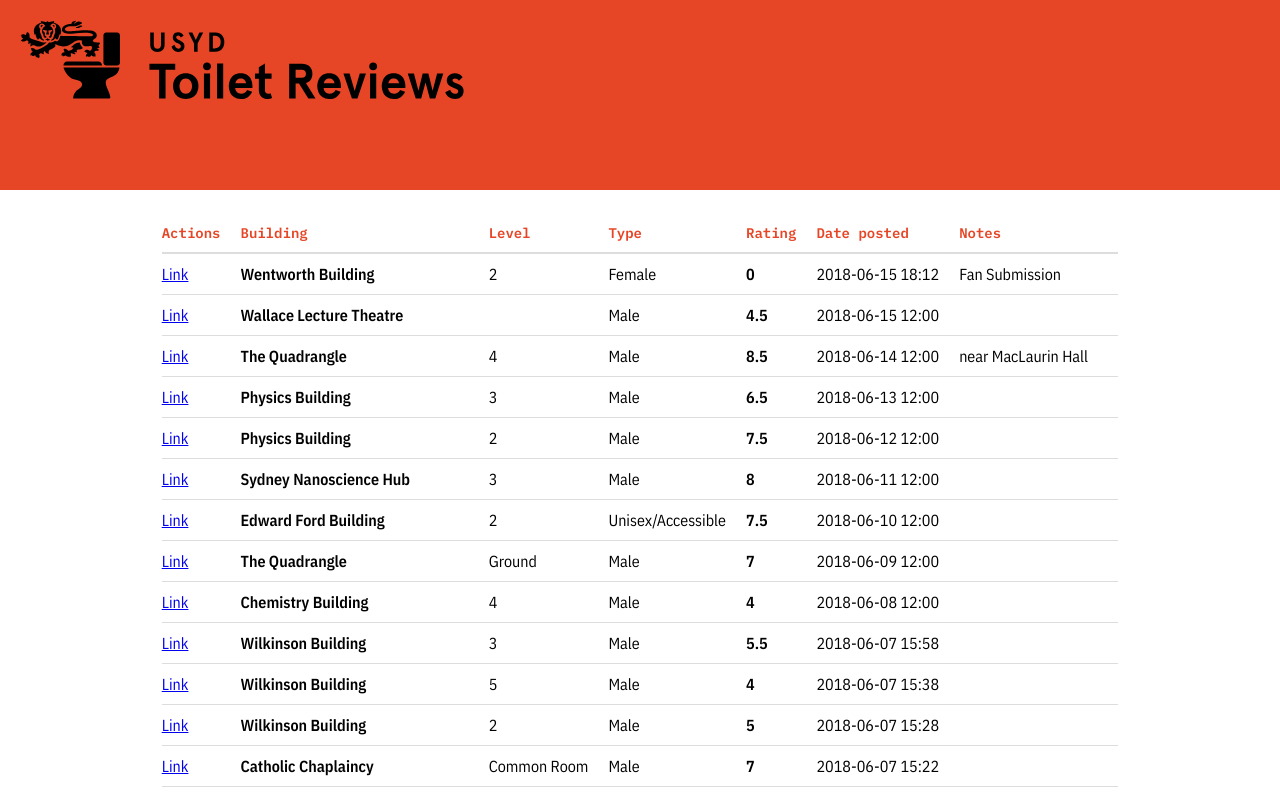
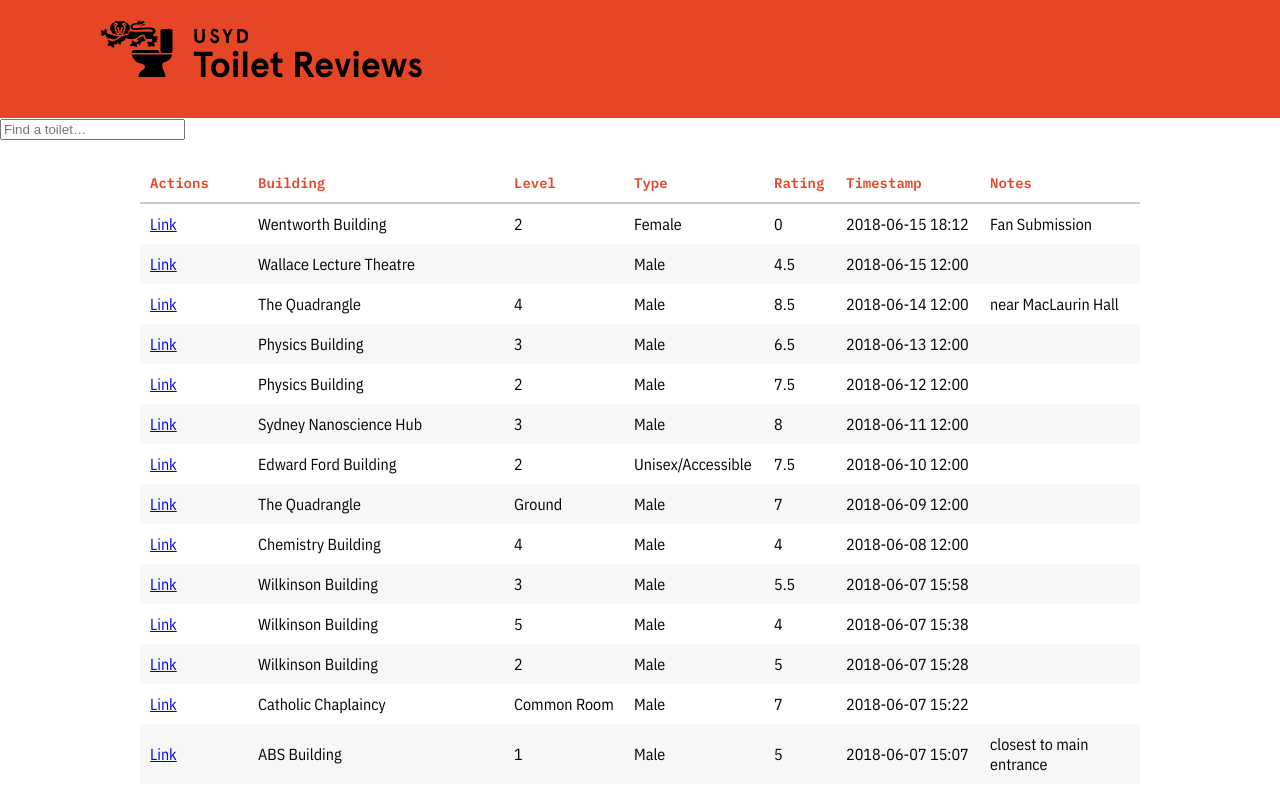
Before and after one commit to notsidney/usydtoiletreviews, a React (Create React App) app: page / in a window 1280 px wide. Shown: the top 796 px of the page. Built offline with nearby package versions, Linux system fonts and the light colour scheme.

Commit message:
Basic search and sort

```diff
--- a/src/App.css
+++ b/src/App.css
@@ -3,13 +3,12 @@
 }
 
 .App-logo {
-  height: 80px;
+  height: 58px;
 }
 
 .App-header {
   background-color: #E64626;
-  height: 150px;
-  padding: 20px;
+  padding: 20px 0 36px 100px;
   color: white;
 }
 
--- a/src/App.js
+++ b/src/App.js
@@ -1,19 +1,9 @@
-import React, { Component } from 'react';
+import React from 'react';
 import logo from './logo.svg';
 import './App.css';
 import ReviewTable from './ReviewTable';
 
-class App extends Component {
-  constructor(props) {
-    super(props);
-
-    this.state = {
-      search: '',
-    };
-  }
-
-  render() {
-    return (
+const App = () => (
   <div className="App">
     <header className="App-header">
       <img src={logo} className="App-logo" alt="logo" />
@@ -21,7 +11,5 @@
     <ReviewTable />
   </div>
 );
-  }
-}
 
 export default App;
--- a/src/ReviewTable.css
+++ b/src/ReviewTable.css
@@ -1,15 +1,29 @@
+.table-container {
+  overflow-x: auto;
+  -webkit-overflow-scrolling: touch;
+  padding: 0 2rem;
+}
+
 table {
+  table-layout: fixed;
+  min-width: 62.5rem;
   margin: 1.5rem auto;
 
   border-spacing: 0;
 }
 
+tbody tr:nth-child(even) {
+  background-color: #F7F7F7;
+}
+tbody tr:hover {
+  background-color: #EEE;
+}
+
 th, td {
   text-align: left;
 
-  padding: .625rem 1.25rem .625rem 0;
+  padding: .625rem;
   min-height: 3.125rem;
-  border-bottom: .0625rem solid #DDD;
 }
 
 th {
@@ -18,17 +32,28 @@
   font-weight: 600;
   color: #E64626;
 
-  border-bottom-width: .125rem;
+  border-bottom: .125rem solid #CCC;
+  cursor: default;
 }
 
-td:nth-of-type(2),
-td:nth-of-type(5) {
-  font-weight: 600;
+th.sortable {
+  cursor: pointer;
+}
+th.sortable:hover {
+  background-color: rgba(230,70,38,.1);
 }
 
-th:last-of-type,
-td:last-of-type {
-  padding-right: 0;
+.col-actions { width: 6.75rem; }
+.col-building { width: 16rem; }
+.col-level { width: 7.5rem; }
+.col-type { width: 8.75rem; }
+.col-rating { width: 4.5rem; }
+.col-timestamp { width: 9rem; }
+.col-notes { width: 10rem; }
+
+.col-building,
+.col-rating {
+  font-weight: 600;
 }
 
 h1.loading {
--- a/src/ReviewTable.js
+++ b/src/ReviewTable.js
@@ -34,9 +34,33 @@
           posts,
           displayOrder,
           originalOrder: displayOrder,
+          searchTerm: '',
         });
       })
       .catch(error => alert(`Error loading data:\n${error}`));
+  }
+
+  search(term) {
+    const termLow = term.toLowerCase();
+    const displayOrder = this.state.displayOrder.filter(
+      id => this.state.posts[id].building.toLowerCase().indexOf(termLow) !== -1
+    );
+    return displayOrder;
+  }
+
+  sortTable(cat, reversed = false) {
+    const sortedKeys = Object.keys(this.state.posts).sort((a, b) => {
+      // Deal with blank strings
+      if (this.state.posts[a][cat] === '') return 1;
+      if (this.state.posts[b][cat] === '') return -1;
+      // Normal sorting
+      if (this.state.posts[a][cat] < this.state.posts[b][cat]) return -1;
+      if (this.state.posts[a][cat] > this.state.posts[b][cat]) return 1;
+      return 0;
+    });
+
+    if (reversed) sortedKeys.reverse();
+    this.setState({ displayOrder: sortedKeys });
   }
 
   render() {
@@ -49,8 +73,15 @@
       );
     }
     // Otherwise, render content
-    // Renders based on order of IDs in displayOrder in state
-    const tableRows = this.state.displayOrder.map((id) => {
+    // Change source of displayOrder array
+    let displayOrder;
+    if (this.state.searchTerm !== '') {
+      displayOrder = this.search(this.state.searchTerm);
+    } else {
+      displayOrder = this.state.displayOrder;
+    }
+    // Otherwise, based on order of IDs in displayOrder in state
+    const tableRows = displayOrder.map((id) => {
       const item = this.state.posts[id];
 
       const tableRow = item !== undefined ? (
@@ -77,22 +108,75 @@
     });
 
     return (
+      <React.Fragment>
+        <input
+          type="text"
+          className="search-box"
+          placeholder="Find a toilet…"
+          onChange={e => this.setState({searchTerm: e.target.value})}
+        />
+
+        <div className="table-container">
+
           <table>
+            <colgroup>
+              <col className="col-actions" />
+              <col className="col-building" />
+              <col className="col-level" />
+              <col className="col-type" />
+              <col className="col-rating" />
+              <col className="col-timestamp" />
+              <col className="col-notes" />
+            </colgroup>
+
             <thead>
               <tr>
                 <th>Actions</th>
-            <th>Building</th>
-            <th>Level</th>
-            <th>Type</th>
-            <th>Rating</th>
-            <th>Date posted</th>
-            <th>Notes</th>
+                <th
+                  className="sortable"
+                  onClick={e => this.sortTable('building')}
+                >
+                  Building
+                </th>
+                <th
+                  className="sortable"
+                  onClick={e => this.sortTable('level')}
+                >
+                  Level
+                </th>
+                <th
+                  className="sortable"
+                  onClick={e => this.sortTable('type')}
+                >
+                  Type
+                </th>
+                <th
+                  className="sortable"
+                  onClick={e => this.sortTable('rating')}
+                >
+                  Rating
+                </th>
+                <th
+                  className="sortable"
+                  onClick={e => this.sortTable('timestamp')}
+                >
+                  Timestamp
+                </th>
+                <th
+                  className="sortable"
+                  onClick={e => this.sortTable('notes')}
+                >
+                  Notes
+                </th>
               </tr>
             </thead>
             <tbody>
               {tableRows}
             </tbody>
           </table>
+
+        </div>
+      </React.Fragment>
     );
   }
 }
```
Lines whose indentation alone changed are shown as unchanged.
